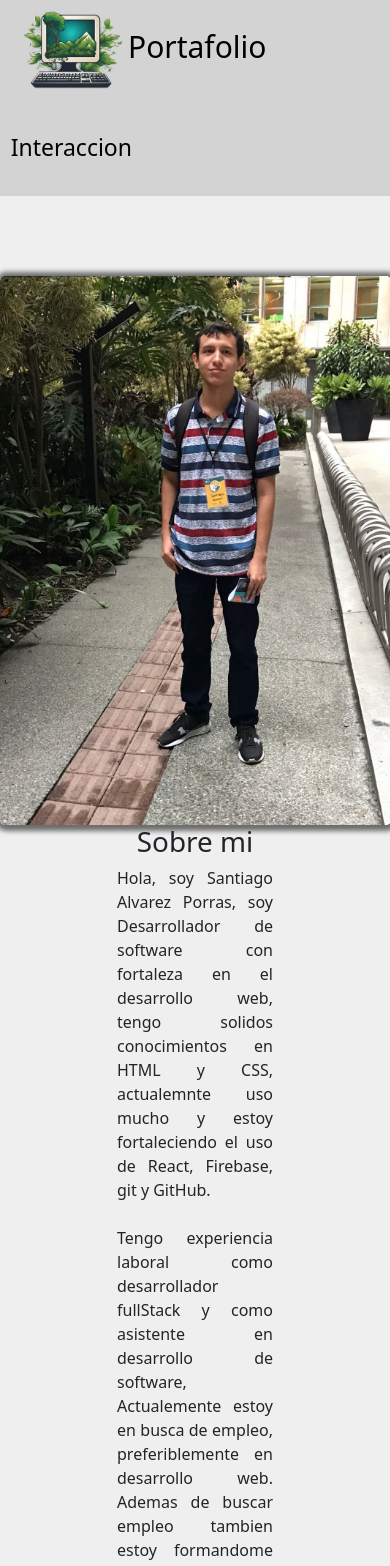
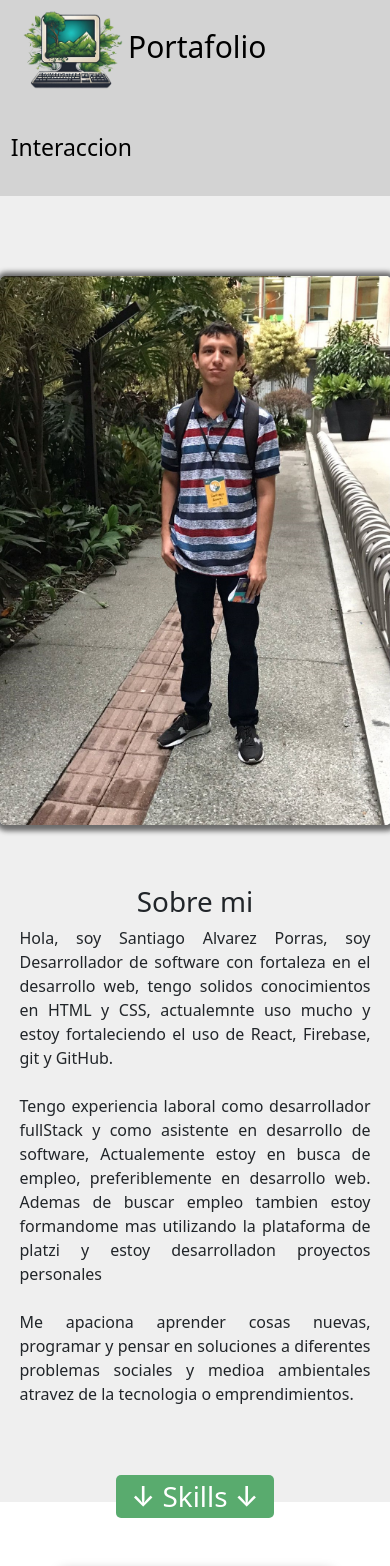
Before and after one commit to santiago2208/Portafolio, a React (Vite) app: page / in a window 390 px wide. Shown: the top 1566 px of the page. Built offline with nearby package versions, Linux system fonts and the light colour scheme.

Commit message:
se organiza responsive de la seccion 1

```diff
--- a/src/components/Home/home.css
+++ b/src/components/Home/home.css
@@ -42,8 +42,9 @@
 
 
 .HomeSect1__contRight{
-  min-height: 65vh;
-  width: 40%;
+  margin-top: 60px;
+
+  width: 90%;
   /* background-color: rgba(217, 212, 185, 0);
   box-shadow: 1px 1px 5px 5px rgb(108, 108, 108);
   border-radius: 5px; */
@@ -545,3 +546,21 @@
 .colorwhite{
   color: #ffff;
 }
+
+
+@media(min-width:600px){
+
+
+
+}
+
+
+@media(min-width:800px){
+
+  .HomeSect1__contRight{
+    margin-top: 0;
+    width: 40%;
+    min-height: 65vh;
+  }
+
+}
```
